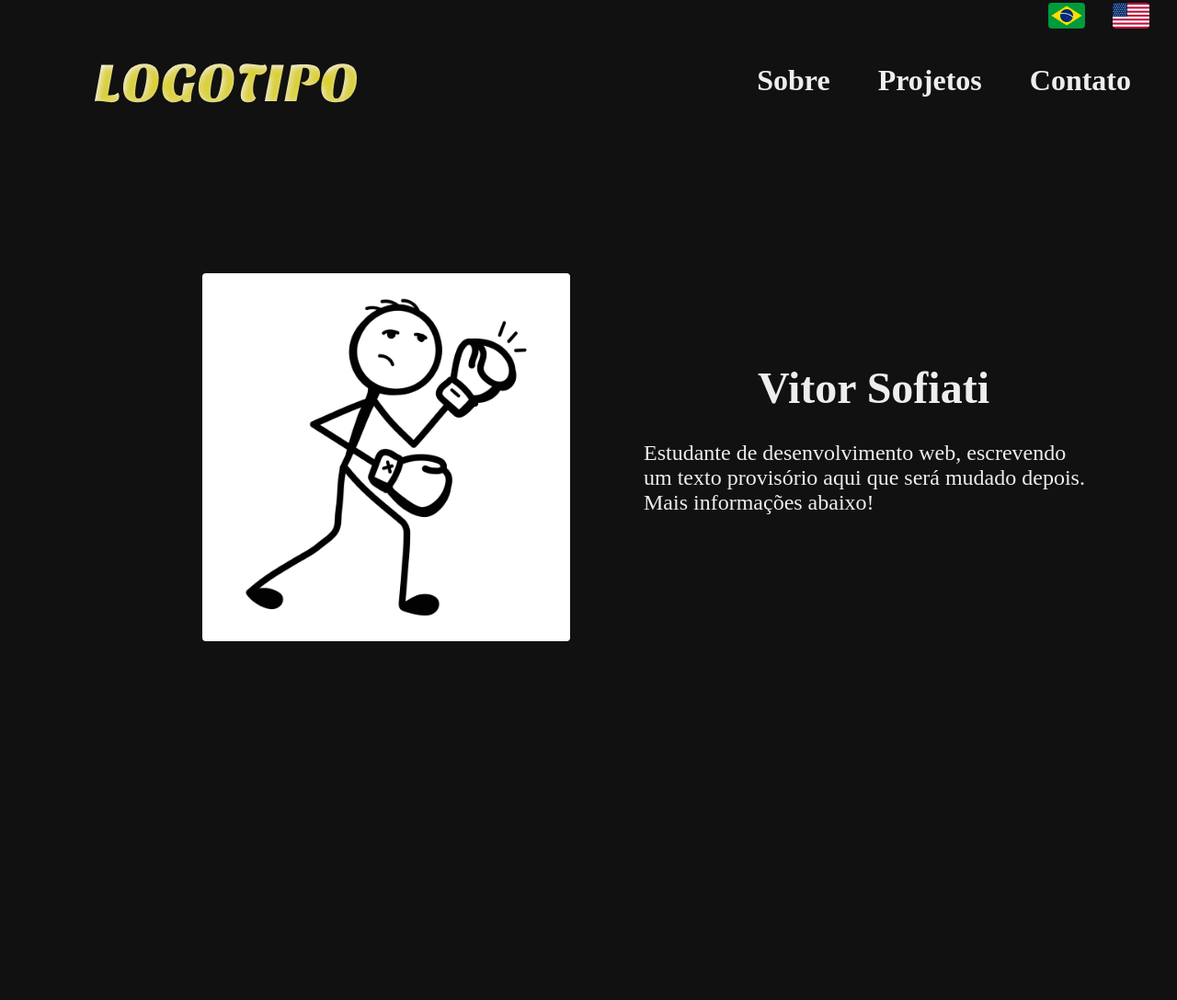
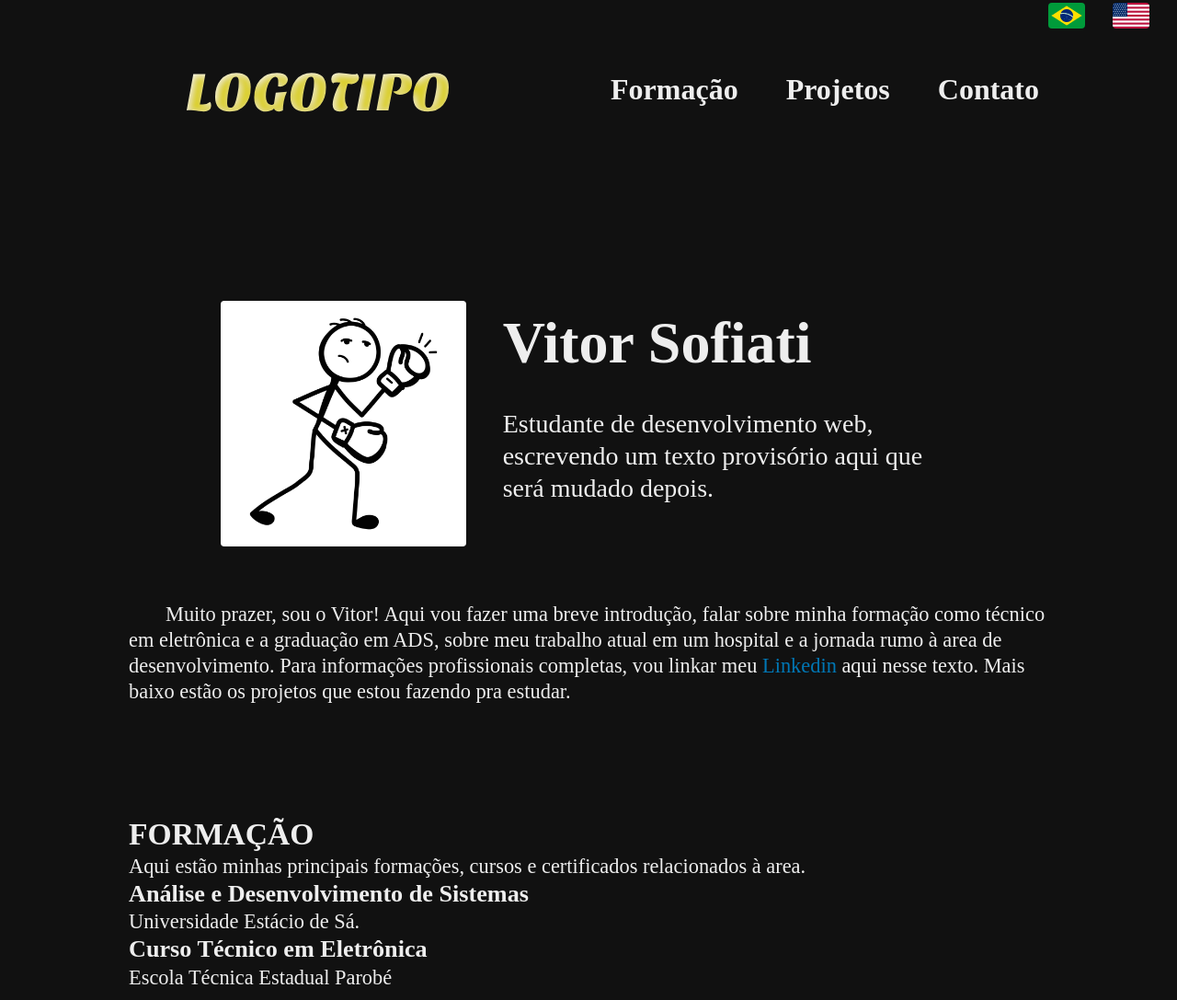
Before and after one commit to vitorsofiati/vitorsofiati.github.io, a plain HTML site: page index.html in a window 1280 px wide. Shown: the part 17-1104 px from the top of the page at 92% size. Before the commit the page ends 800 px from the top, so only its background shows below. Drawn offline with Linux system fonts and the light colour scheme.

Commit message:
Texto de introdução + início da seção de formação.

```diff
--- a/css/global/global.css
+++ b/css/global/global.css
@@ -1,7 +1,13 @@
+html {
+  scroll-behavior: smooth;
+}
+
 body {
   margin: 0px;
   background-color: var(--cor-bg);
-  color: var(--cor-01);
+  color: var(--cor-texto);
+  font-size: 1.4rem;
+  line-height: 1.25;
 }
 
 h1,
@@ -31,7 +37,7 @@ img {
 }
 
 .container {
-  max-width: 1200px;
+  max-width: 1000px;
   margin: 0 auto;
-  padding: 0 40px;
+  padding: 10px 40px;
 }
--- /dev/null
+++ b/css/home/formacao.css
@@ -0,0 +1,3 @@
+.formacao {
+  margin-top: 100px;
+}
--- a/css/global/header.css
+++ b/css/home/header.css
@@ -33,7 +33,7 @@
   display: block;
   height: 4px;
   width: 0;
-  background-color: var(--cor-01);
+  background-color: var(--cor-texto);
 }
 
 .header li:hover::after {
@@ -48,14 +48,14 @@
 
   .header ul {
     gap: 10px;
-    font-size: 1.5rem;
+    font-size: 1.25rem;
   }
 }
 
 @media(max-width:600px) {
 
   .linguagens {
-    margin: 20px;
+    margin: 10px;
   }
 
   .linguagens a {
@@ -67,18 +67,23 @@
     justify-content: center;
   }
 
+  .header .logotipo {
+    display: none;
+  }
+
   .header ul {
-    margin-top: 10px;
-    gap: 16px;
+    margin-top: 60px;
+    gap: 30px;
     justify-content: center;
+    padding: 0 10px;
   }
 
   .header li {
-    background-color: var(--cor-02);
+    background-color: var(--cor-01);
   }
 
   .header li:hover {
-    background-color: var(--cor-03);
+    background-color: var(--cor-02);
   }
 
   .header li:hover::after {
--- a/css/home/introducao.css
+++ b/css/home/introducao.css
@@ -1,13 +1,12 @@
 .introducao {
   margin-top: 150px;
+  max-width: 800px;
   display: grid;
-  grid-template-columns: 1fr 1fr;
-  gap: 40px;
+  grid-template-columns: 1fr 1fr 1fr;
 }
 
 .foto-perfil {
-  justify-self: right;
-  max-width: 400px;
+  justify-self: center;
 }
 
 .foto-perfil img {
@@ -16,43 +15,60 @@
 }
 
 .apresentacao {
+  margin-left: 40px;
   display: grid;
   align-content: center;
+  grid-column: 2/4;
 }
 
 .apresentacao h1 {
-  font-size: 3rem;
-  text-align: center;
+  font-size: 4rem;
   margin-bottom: 30px;
 }
 
 .apresentacao p {
-  margin-left: 40px;
   margin-bottom: 40px;
-  font-size: 1.5rem;
-  max-width: 40ch;
+  font-size: 1.75rem;
+}
+
+.sobre {
+  margin-top: 40px;
+  text-indent: 40px;
+}
+
+.sobre a {
+  color: #0077b5;
 }
 
 @media(max-width:800px) {
 
   .introducao {
     gap: 0;
-    grid-template-columns: 1fr auto;
+    grid-template-columns: 1fr 1fr;
+  }
+
+  .foto-perfil {
+    max-width: 250px;
+  }
+
+  .apresentacao {
+    margin-top: 20px;
+    margin-left: 10px;
   }
 
   .apresentacao h1 {
-    margin-bottom: 30px;
+    font-size: 2.5rem;
   }
 
   .apresentacao p {
-    margin-left: 20px;
-    max-width: 30ch;
+    font-size: 1.5rem;
   }
+
 }
 
 @media(max-width:600px) {
   .introducao {
-    margin-top: 120px;
+    margin-top: 100px;
     grid-template-columns: 1fr;
   }
 
@@ -63,10 +79,11 @@
   .apresentacao h1 {
     font-size: 4rem;
     letter-spacing: .5rem;
+    text-align: center;
   }
 
   .apresentacao p {
-    margin-left: 0;
+    margin-top: 20px;
     max-width: max-content;
   }
 }
--- a/css/utilidades/cores.css
+++ b/css/utilidades/cores.css
@@ -2,16 +2,16 @@
 
 :root {
   --cor-bg: #111;
-  --cor-01: #eee;
-  --cor-02: #333;
-  --cor-03: #666;
+  --cor-texto: #eee;
+  --cor-01: #555;
+  --cor-02: #888;
 }
 
 /* @media (prefers-color-scheme:light) {
   :root {
     --cor-bg: #eee;
-    --cor-01: #111;
-    --cor-02: #fff;
-    --cor-03: #ddd;
+    --cor-texto: #111;
+    --cor-01: #fff;
+    --cor-02: #ddd;
   }
 } */
--- a/index.html
+++ b/index.html
@@ -10,6 +10,7 @@
 
 <body>
 
+
   <header class="header-bg">
 
     <div class="linguagens">
@@ -21,7 +22,7 @@
       <a href="./"><img class="logotipo" src="./img/logotipo.svg" alt="Logotipo temporario"></a>
       <nav aria-label="primaria">
         <ul>
-          <li> <a href="./">Sobre</a> </li>
+          <li> <a href="#formacao">Formação</a> </li>
           <li> <a href="./">Projetos</a> </li>
           <li> <a href="./">Contato</a> </li>
         </ul>
@@ -38,10 +39,35 @@
 
     <div class="apresentacao">
       <h1>Vitor Sofiati</h1>
-      <p>Estudante de desenvolvimento web, escrevendo um texto provisório aqui que será mudado depois. Mais informações abaixo!</p>
+      <p>Estudante de desenvolvimento web, escrevendo um texto provisório aqui que será mudado depois.</p>
     </div>
 
   </main>
+
+  <article class="sobre container" id="sobre">
+    Muito prazer, sou o Vitor! Aqui vou fazer uma breve introdução, falar sobre minha formação como técnico em eletrônica e a graduação em ADS, sobre meu trabalho atual em um hospital e a jornada rumo à area de desenvolvimento. Para informações profissionais completas, vou linkar meu <a href="https://www.linkedin.com/in/vitorsofiati/" target="_blank">Linkedin</a> aqui nesse texto. Mais baixo estão os projetos que estou fazendo pra estudar.
+  </article>
+
+  <section class="formacao container" id="formacao">
+    <h2>FORMAÇÃO</h2>
+    <div>
+
+      <p class="formacao-texto">Aqui estão minhas principais formações, cursos e certificados relacionados à area.</p>
+
+      <ul class="formacao-lista">
+        <li class="graduacao">
+          <h3>Análise e Desenvolvimento de Sistemas</h3>
+          <span>Universidade Estácio de Sá.</span>
+        </li>
+        <li class="graduacao">
+          <h3>Curso Técnico em Eletrônica</h3>
+          <span>Escola Técnica Estadual Parobé</span>
+        </li>
+      </ul>
+    </div>
+
+  </section>
+
 
   <script src="./js/script.js"></script>
 </body>
--- a/style.css
+++ b/style.css
@@ -1,9 +1,10 @@
 /* global */
 @import "./css/global/global.css";
-@import "./css/global/header.css";
 
 /* conteúdos */
+@import "./css/home/header.css";
 @import "./css/home/introducao.css";
+@import "./css/home/formacao.css";
 
 
 
```
